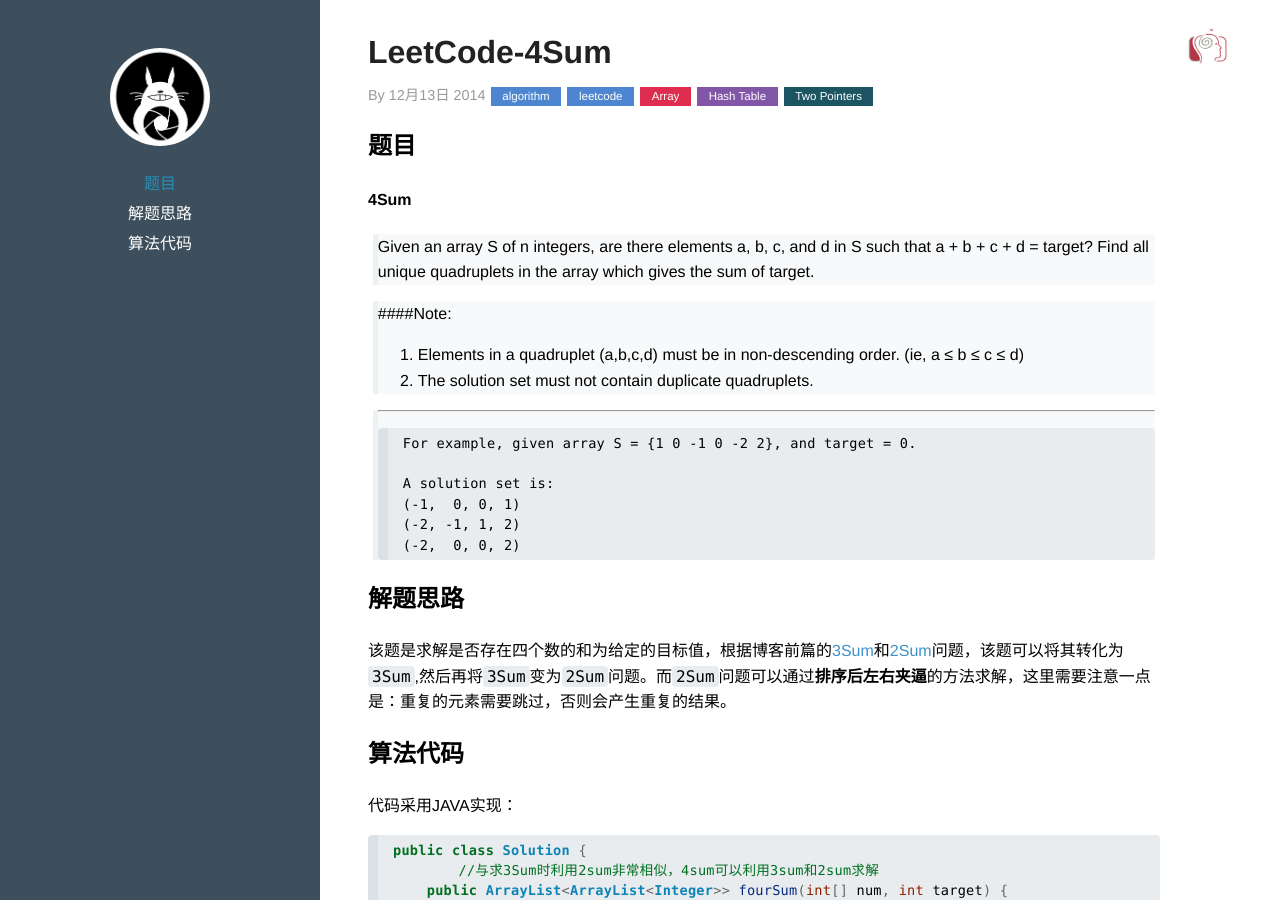
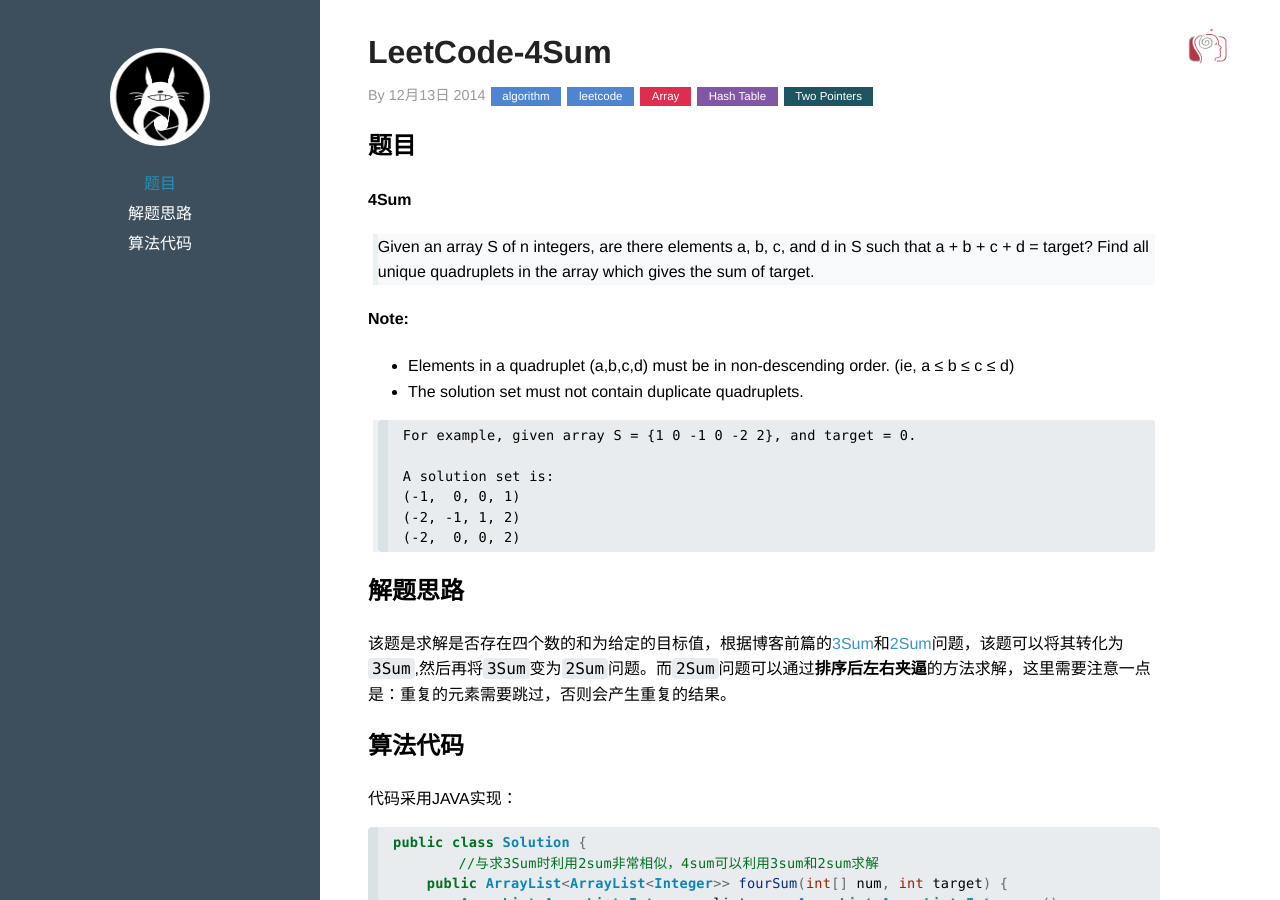
Before and after one commit to hexo2hexo/xwzpp.github.io, a Jekyll site: the page built from _posts/2014-12-13-4Sum.md, in a window 1280 px wide and 900 px high. Built offline with Jekyll 4.4.1, drawn with Linux system fonts in a browser that asks for light colours; Markdown is read by kramdown in place of the engine named in the settings; comment, search, counter and statistics services are not loaded.

Commit message:
2014-12-13

```diff
--- a/_posts/2014-12-13-4Sum.md
+++ b/_posts/2014-12-13-4Sum.md
@@ -11,11 +11,12 @@
 ####4Sum
 >Given an array S of n integers, are there elements a, b, c, and d in S such that a + b + c + d = target? Find all unique quadruplets in the array which gives the sum of target.
 
->####Note:
+####Note:
+
 * Elements in a quadruplet (a,b,c,d) must be in non-descending order. (ie, a ≤ b ≤ c ≤ d)
 * The solution set must not contain duplicate quadruplets.
 
->---
+>
 	For example, given array S = {1 0 -1 0 -2 2}, and target = 0.
 >
     A solution set is:
```
Also changed, not shown: _posts/2014-12-13-Letter-Combinations-of-a-Phone-Number.md (+2 -0 lines).
